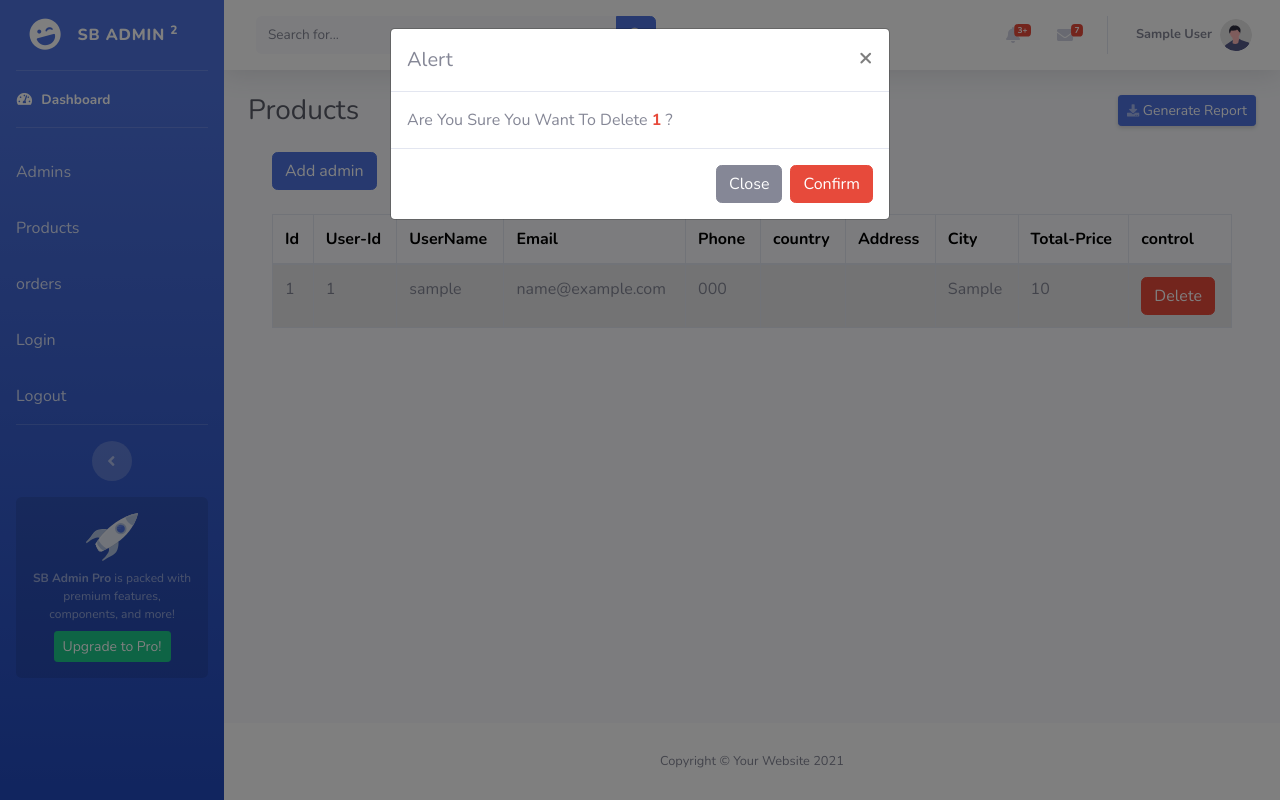
After one commit to AmirHafez33/e-commerce, a PHP site: page /admin/orders.php in a window 1280 px wide, after a click on "Delete". The commit adds this page. Run offline with PHP 8.4, Linux system fonts and the light colour scheme; the visitor is signed in with stand-in values (Sample User, id 1); tables that the repository leaves empty or names only in its code hold one stand-in row (values such as "Sample post"); data that the repository does not hold is empty.

Commit message:
add order table in dashbord

```diff
--- a/admin/include/sidebar.php
+++ b/admin/include/sidebar.php
@@ -91,6 +91,7 @@
                 </div> -->
                 <a class="nav-link" href="admins.php">Admins</a>
                 <a class="nav-link" href="products.php">Products</a>
+                <a class="nav-link" href="orders.php">orders</a>
                 <a class="nav-link" href="login.php">Login</a>
 
                 <a class="nav-link" href="database/logout.php">Logout</a>
--- /dev/null
+++ b/admin/orders.php
@@ -0,0 +1,128 @@
+<?php
+session_start();
+if (!isset($_SESSION['admin_name'])) {
+    header("location:login.php");
+    exit();
+}
+?>
+<!DOCTYPE html>
+<html lang="en">
+
+<head>
+
+    <meta charset="utf-8">
+    <meta http-equiv="X-UA-Compatible" content="IE=edge">
+    <meta name="viewport" content="width=device-width, initial-scale=1, shrink-to-fit=no">
+    <meta name="description" content="">
+    <meta name="author" content="">
+
+    <title>products</title>
+
+    <!-- Custom fonts for this template-->
+    <link href="vendor/fontawesome-free/css/all.min.css" rel="stylesheet" type="text/css">
+    <link
+        href="https://fonts.googleapis.com/css?family=Nunito:200,200i,300,300i,400,400i,600,600i,700,700i,800,800i,900,900i"
+        rel="stylesheet">
+
+    <!-- Custom styles for this template-->
+    <link href="css/sb-admin-2.min.css" rel="stylesheet">
+    <link href="css/style.css" rel="stylesheet">
+
+</head>
+
+<body id="page-top">
+
+    <!-- Page Wrapper -->
+    <div id="wrapper">
+
+        <?php
+        include "include/sidebar.php";
+        ?>
+
+        <!-- Content Wrapper -->
+        <div id="content-wrapper" class="d-flex flex-column">
+
+            <!-- Main Content -->
+            <div id="content">
+                <?php include "include/header.php"; ?>
+                <!-- Begin Page Content -->
+                <div class="container-fluid">
+
+                    <!-- Page Heading -->
+                    <div class="d-sm-flex align-items-center justify-content-between mb-4">
+                        <h1 class="h3 mb-0 text-gray-800">Products</h1>
+                        <a href="#" class="d-none d-sm-inline-block btn btn-sm btn-primary shadow-sm"><i
+                                class="fas fa-download fa-sm text-white-50"></i> Generate Report</a>
+                    </div>
+                    <div class="container mt-3">
+
+                        <?php
+                        if (!isset($_GET["action"])) {
+                            include "server/orders_table.php";
+                        } elseif ($_GET['action'] == "add") {
+                            include "server/add_product.php";
+                        } elseif ($_GET['action'] == "edit") {
+                            include "server/edit_product.php";
+                        }
+                        ?>
+                    </div>
+
+                </div>
+                <!-- /.container-fluid -->
+
+            </div>
+            <!-- End of Main Content -->
+
+            <?php include "include/footer.php"; ?>
+
+        </div>
+        <!-- End of Content Wrapper -->
+
+    </div>
+    <!-- End of Page Wrapper -->
+
+    <!-- Scroll to Top Button-->
+    <a class="scroll-to-top rounded" href="#page-top">
+        <i class="fas fa-angle-up"></i>
+    </a>
+
+    <!-- Logout Modal-->
+    <div class="modal fade" id="logoutModal" tabindex="-1" role="dialog" aria-labelledby="exampleModalLabel"
+        aria-hidden="true">
+        <div class="modal-dialog" role="document">
+            <div class="modal-content">
+                <div class="modal-header">
+                    <h5 class="modal-title" id="exampleModalLabel">Ready to Leave?</h5>
+                    <button class="close" type="button" data-dismiss="modal" aria-label="Close">
+                        <span aria-hidden="true">×</span>
+                    </button>
+                </div>
+                <div class="modal-body">Select "Logout" below if you are ready to end your current session.</div>
+                <div class="modal-footer">
+                    <button class="btn btn-secondary" type="button" data-dismiss="modal">Cancel</button>
+                    <a class="btn btn-primary" href="login.html">Logout</a>
+                </div>
+            </div>
+        </div>
+    </div>
+
+    <!-- Bootstrap core JavaScript-->
+    <script src="vendor/jquery/jquery.min.js"></script>
+    <script src="vendor/bootstrap/js/bootstrap.bundle.min.js"></script>
+
+    <!-- Core plugin JavaScript-->
+    <script src="vendor/jquery-easing/jquery.easing.min.js"></script>
+
+    <!-- Custom scripts for all pages-->
+    <script src="js/sb-admin-2.min.js"></script>
+
+    <!-- Page level plugins -->
+    <script src="vendor/chart.js/Chart.min.js"></script>
+
+    <!-- Page level custom scripts -->
+    <script src="js/demo/chart-area-demo.js"></script>
+    <script src="js/demo/chart-pie-demo.js"></script>
+
+</body>
+
+</html>
--- /dev/null
+++ b/admin/server/orders_table.php
@@ -0,0 +1,68 @@
+<a href="?action=add"><button class="btn btn-primary">Add admin</button></a>
+<br>
+<br>
+<table class="table table-hover table-bordered ">
+    <thead>
+        <tr>
+            <th>Id</th>
+            <th>User-Id</th>
+            <th>UserName</th>
+            <th>Email</th>
+            <th>Phone</th>
+            <th>country</th>
+            <th>Address</th>
+            <th>City</th>
+            <th>Total-Price</th>
+            <th>control</th>
+        </tr>
+    </thead>
+    <tbody>
+        <?php
+        include "database/connection.php";
+        $read = "SELECT * FROM orders";
+        $query = $conn->query($read);
+
+
+        foreach ($query as $order) {
+        ?>
+
+            <tr class="">
+                <td><?= $order["id"] ?></td>
+                <td><?= $order["user_id"] ?></td>
+                <td><?= $order["username"] ?></td>
+                <td><?= $order["email"] ?></td>
+                <td><?= $order["phone"] ?></td>
+                <td><?= $order["Country"] ?></td>
+                <td><?= $order["Address"] ?></td>
+                <td><?= $order["city"] ?></td>
+                <td><?= $order["total_price"] ?></td>
+                <td>
+                    <!-- Button trigger modal -->
+                    <button type="button" class="btn btn-danger" data-toggle="modal" data-target="#e<?= $order['id'] ?>">
+                        Delete
+                    </button>
+                    <!-- Modal -->
+                    <div class="modal fade" id="e<?= $order['id'] ?>" tabindex="-1" aria-labelledby="exampleModalLabel" aria-hidden="true">
+                        <div class="modal-dialog">
+                            <div class="modal-content">
+                                <div class="modal-header">
+                                    <h5 class="modal-title" id="exampleModalLabel">Alert</h5>
+                                    <button type="button" class="close" data-dismiss="modal" aria-label="Close">
+                                        <span aria-hidden="true">&times;</span>
+                                    </button>
+                                </div>
+                                <div class="modal-body">
+                                    Are You Sure You Want To Delete <span class="text-danger" style="font-weight: bold"><?= $order['id'] ?></span> ?
+                                </div>
+                                <div class="modal-footer">
+                                    <button type="button" class="btn btn-secondary" data-dismiss="modal">Close</button>
+                                    <a href="database/delete_order.php?id=<?= $order['id'] ?>"><button type="button" class="btn btn-danger">Confirm</button></a>
+                                </div>
+                            </div>
+                        </div>
+                    </div>
+                </td>
+            </tr>
+        <?php } ?>
+    </tbody>
+</table>
```
Also changed, not shown: user_register.php (+6 -1 lines), admin/database/delete_order.php (added).
